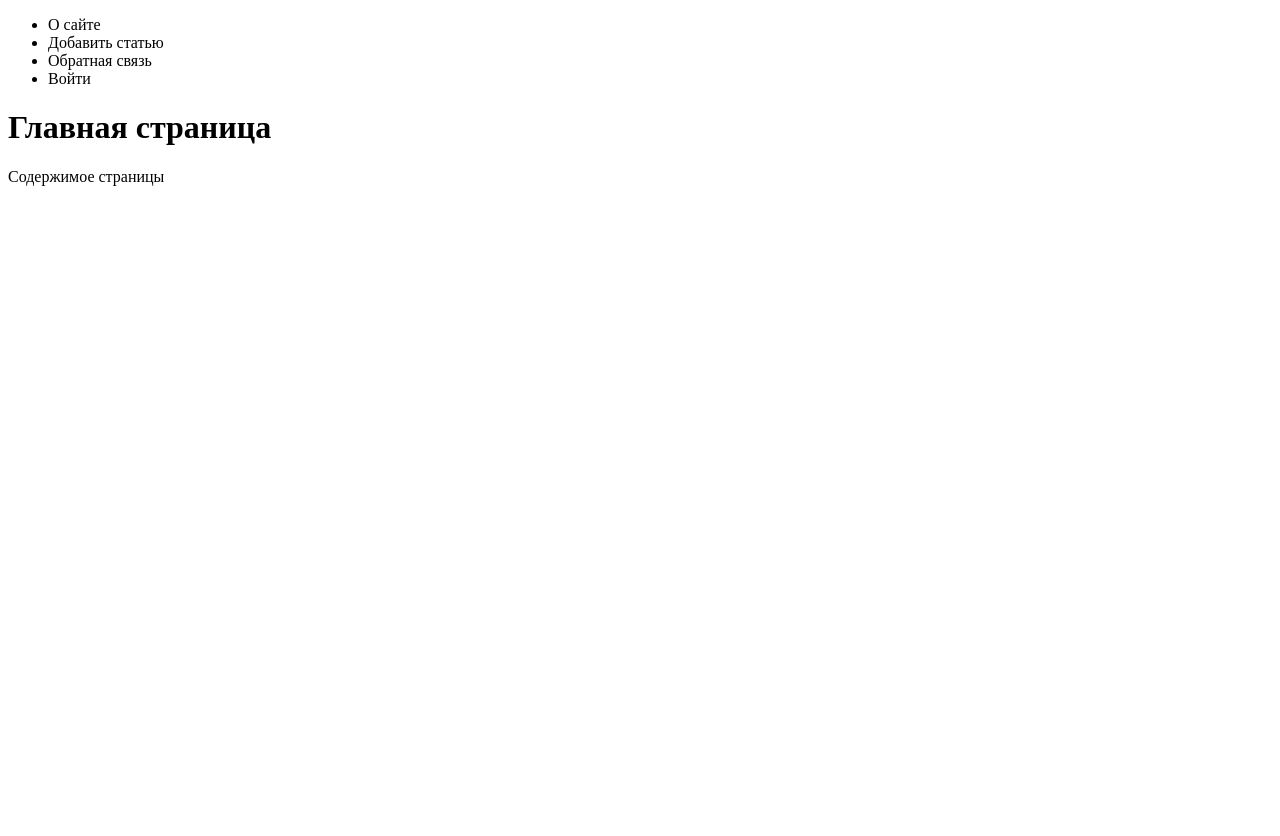
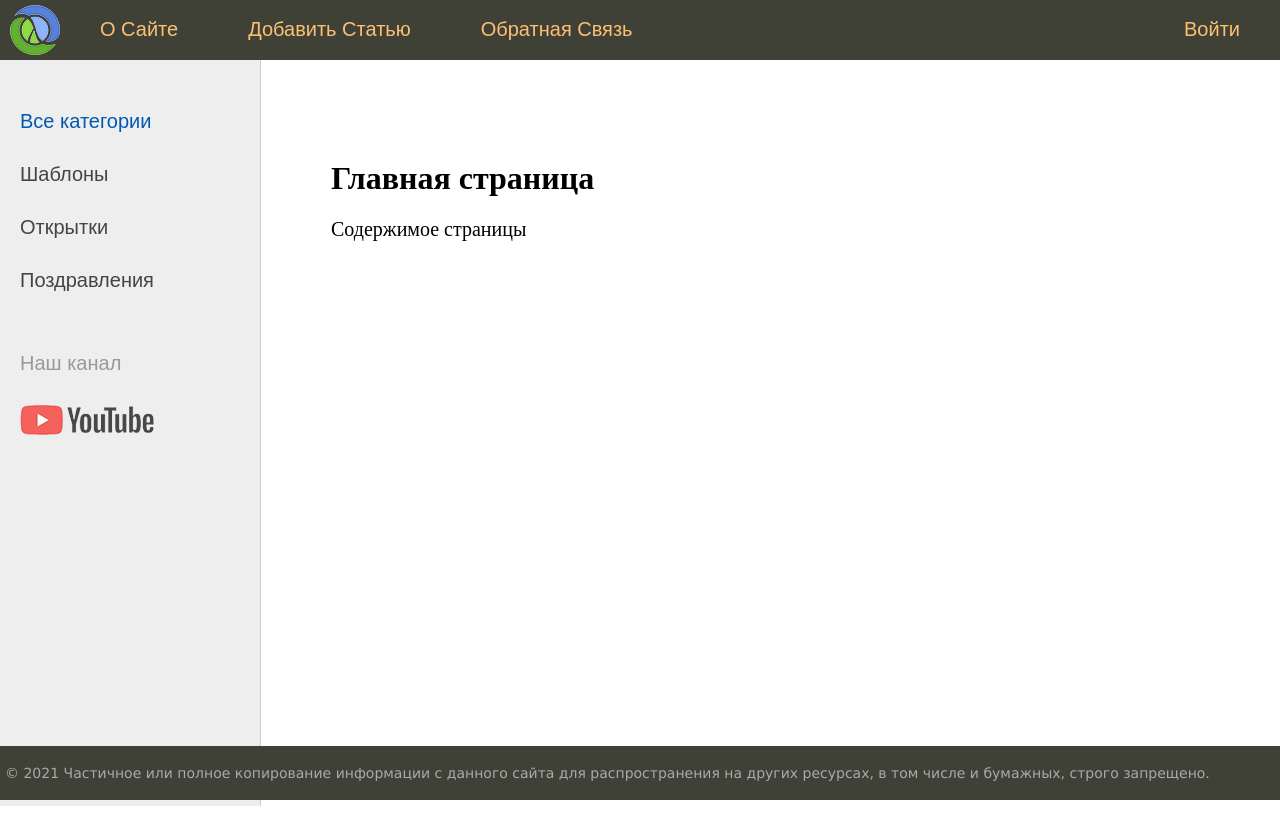
Before and after one commit to Pashok-zh/store, a Django app: page / in a window 1280 px wide. Before the commit the page ends 186 px from the top, so only its background shows below. Run offline with Django 3.2, Linux system fonts and the light colour scheme.

Commit message:
html files

```diff
--- a/products/templates/products/base.html
+++ b/products/templates/products/base.html
@@ -1,21 +1,69 @@
 {% load static %}
 <!DOCTYPE html>
-<html lang="ru">
+<html>
 <head>
-    <meta charset="UTF-8">
-    <title>{{title}}</title>
-    <linc type="text/css" href="{% static 'products/css/styles.css' %}" rel="stylesheet" />
+	<title>{{title}}</title>
+	<link type="text/css" href="{% static 'products/css/styles.css' %}" rel="stylesheet" />
+	<meta http-equiv="Content-Type" content="text/html; charset=utf-8">
+	<link rel="shortcut icon" href="{% static 'products/images/main.ico' %}" type="image/x-icon"/>
+	<meta name="viewport" content="width=device-width, initial-scale=1.0">
 </head>
 <body>
+<table class="table-page" border=0 cellpadding="0" cellspacing="0">
+<tr><td valign=top>
 {% block mainmenu %}
-<ul>
-    {% for m in menu %}
-<li>{{m}}</li>
-    {% endfor %}
-</ul>
+		<div class="header">
+			<ul id="mainmenu" class="mainmenu">
+			<li class="logo"><a href="#"><div class="logo"></div></a></li>
+{% for m in menu %}
+	{% if not forloop.last %}
+			<li><a href="#">{{m.title}}</a></li>
+	{% else %}
+			<li class="last"><a href="#">{{m.title}}</a></li>
+	{% endif %}
+{% endfor %}
+			</ul>
+			<div class="clear"></div>
+		</div>
 {% endblock mainmenu %}
 
+
+<table class="table-content" border=0 cellpadding="0" cellspacing="0">
+<tr>
+<!-- Sidebar слева -->
+	<td valign="top" class="left-chapters">
+	<ul id="leftchapters">
+		<li class="selected">Все категории</li>
+		<li><a href="#">Шаблоны</a></li>
+		<li><a href="#">Открытки</a></li>
+		<li><a href="#">Поздравления</a></li>
+		<li class="share">
+		<p>Наш канал</p>
+		<a class="share-yt" href="https://www.youtube.com/channel/UClJzWfGWuGJL2t-3dYKcHTA/playlists" target="_blank" rel="nofollow"></a>
+		</li>
+	</ul>
+</td>
+<!-- Конец Sidebar'а -->
+<td valign="top" class="content">
+	<!-- Хлебные крошки -->
+	{% block breadcrumbs %}
+	{% endblock %}
+
+<!-- Блок контента -->
+	<div class="content-text">
 {% block content %}
 {% endblock %}
+	</div>
+<!-- Конец блока контента -->
+
+</td></tr></table>
+</td></tr>
+<!-- Footer -->
+<tr><td valign=top>
+	<div id="footer">
+		<p>&copy; 2021 Частичное или полное копирование информации с данного сайта для распространения на других ресурсах, в том числе и бумажных, строго запрещено.</p>
+	</div>
+</td></tr></table>
+<!-- Конец footer'а и страницы -->
 </body>
 </html>
```
